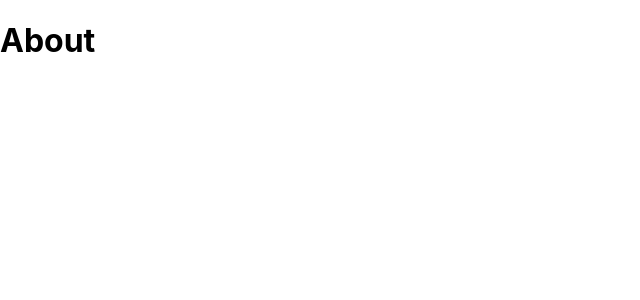
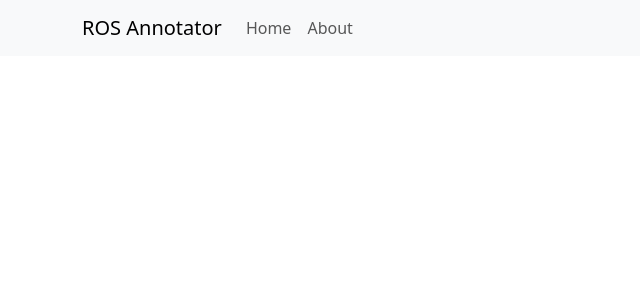
Before and after one commit to CHRI-Lab/ROSAnnotator, a React (Create React App) app in the folder src/frontend/: page /about in a window 1280 px wide. Shown: the top 300 px of the page, without its empty margins (0-640 px from the left). Built offline with nearby package versions, Linux system fonts and the light colour scheme.

Commit message:
Added navigation bar

```diff
--- a/src/frontend/package.json
+++ b/src/frontend/package.json
@@ -6,6 +6,7 @@
     "@testing-library/jest-dom": "^5.17.0",
     "@testing-library/react": "^13.4.0",
     "@testing-library/user-event": "^13.5.0",
+    "bootstrap": "^5.3.3",
     "react": "^18.2.0",
     "react-bootstrap": "^2.10.2",
     "react-dom": "^18.2.0",
--- a/src/frontend/src/App.js
+++ b/src/frontend/src/App.js
@@ -1,9 +1,27 @@
 import React from 'react';
-import AppRoutes from './routes';
+import { BrowserRouter, Routes, Route } from 'react-router-dom';
+import NavigationBar from './components/NavigationBar';
+import Home from './pages/Home';
+import About from './pages/About';
+
+import 'bootstrap/dist/css/bootstrap.css';
 
 function App() {
+
+  const pages = [
+    {name: 'Home', path: '/', page: <Home />},
+    {name: 'About', path: '/about', page: <About />}
+  ]
+
   return (
-    <AppRoutes />
+    <BrowserRouter>
+      <NavigationBar pages={pages}/>
+      <Routes>
+        {pages.map((p) => {
+          return <Route path={p.path} page={p.page} />
+        })}
+      </Routes>
+    </BrowserRouter>
   );
 }
 
--- /dev/null
+++ b/src/frontend/src/components/NavigationBar.js
@@ -0,0 +1,23 @@
+import Container from 'react-bootstrap/Container';
+import Nav from 'react-bootstrap/Nav';
+import Navbar from 'react-bootstrap/Navbar';
+
+function NavigationBar(props) {
+  return (
+    <Navbar expand="lg" className="bg-body-tertiary">
+      <Container>
+        <Navbar.Brand href="/">ROS Annotator</Navbar.Brand>
+        <Navbar.Toggle aria-controls="basic-navbar-nav" />
+        <Navbar.Collapse id="basic-navbar-nav">
+          <Nav className="me-auto">
+            {props.pages.map((p) => {
+              return <Nav.Link href={p.path}>{p.name}</Nav.Link>
+            })}
+          </Nav>
+        </Navbar.Collapse>
+      </Container>
+    </Navbar>
+  );
+}
+
+export default NavigationBar;
--- a/src/frontend/src/routes.js
+++ /dev/null
@@ -1,17 +0,0 @@
-import React from 'react';
-import { BrowserRouter, Routes, Route } from 'react-router-dom';
-import Home from './pages/Home';
-import About from './pages/About';
-
-function AppRoutes() {
-  return (
-    <BrowserRouter>
-      <Routes>
-        <Route path="/" element={<Home />} />
-        <Route path="/about" element={<About />} />
-      </Routes>
-    </BrowserRouter>
-  );
-}
-
-export default AppRoutes;
```
Also changed, not shown: 1 other file (tests, documents, lock files or other folders).
